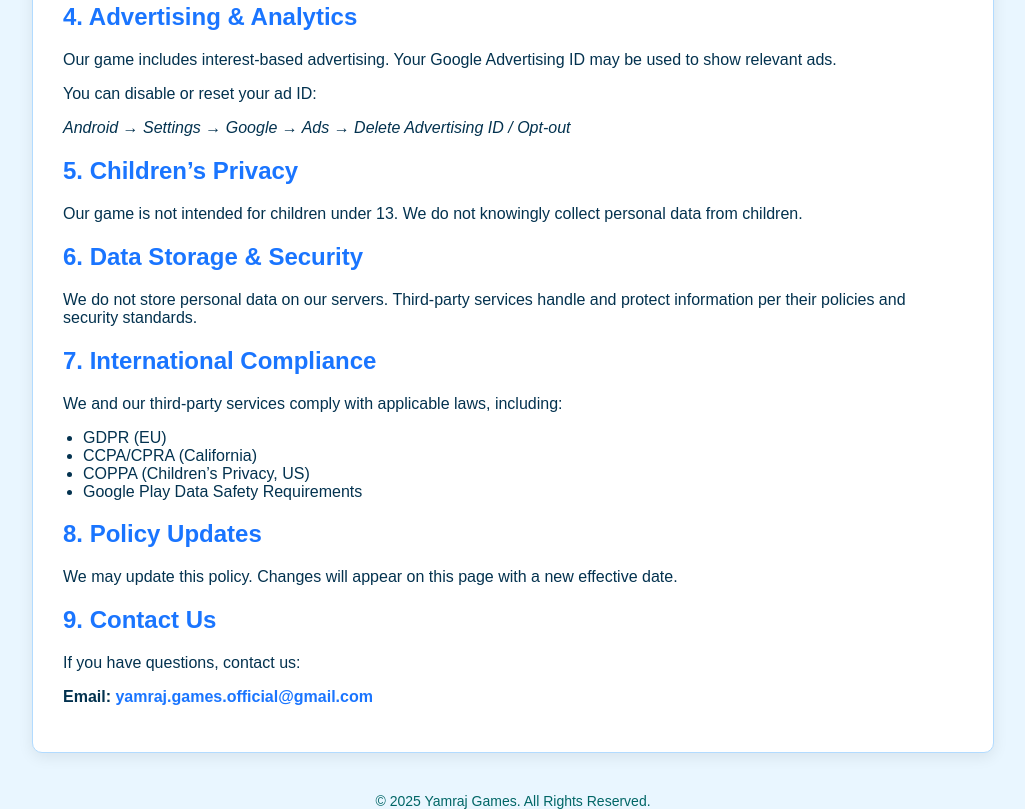
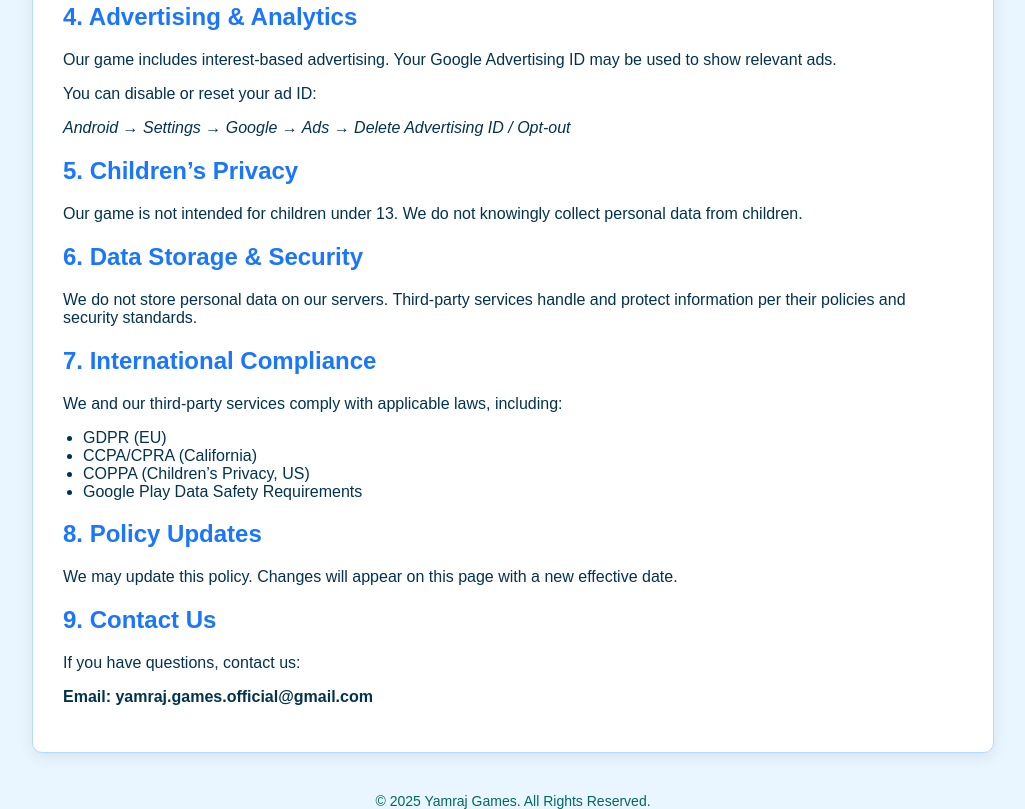
Before and after one commit to yamrajgames/yamrajgames.github.io, a plain HTML site: page stacksarehighprivacypolicy.html in a window 1280 px wide. Shown: the part 1035-1844 px from the top of the page, without its empty margins (127-1152 px from the left). Drawn offline with Linux system fonts and the light colour scheme.

Commit message:
Update stacksarehighprivacypolicy.html

```diff
--- a/stacksarehighprivacypolicy.html
+++ b/stacksarehighprivacypolicy.html
@@ -135,7 +135,7 @@ li>Crash and performance data</li>
 
 <h2>9. Contact Us</h2>
 <p>If you have questions, contact us:</p>
-<p><strong>Email:</strong> <a href="mailto:yamraj.games.official@gmail.com">yamraj.games.official@gmail.com</a></p>
+<p><strong>Email: yamraj.games.official@gmail.com</strong></p>
 
 </div>
 
```
